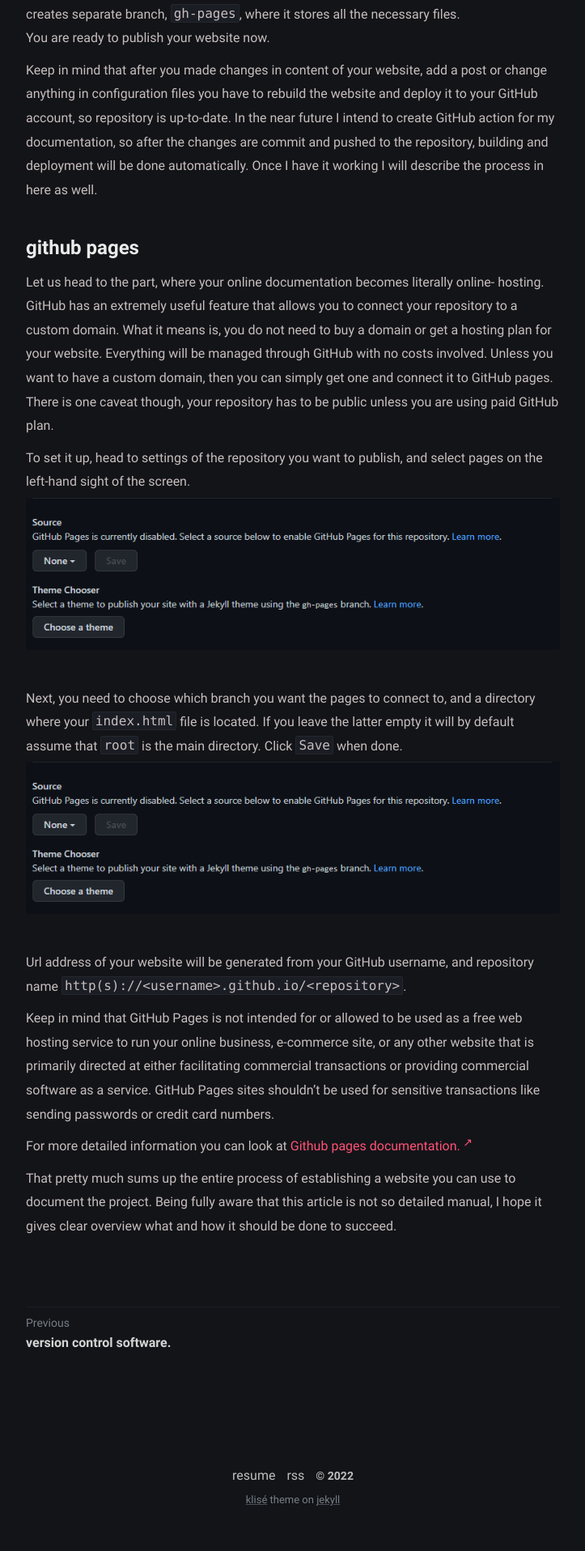
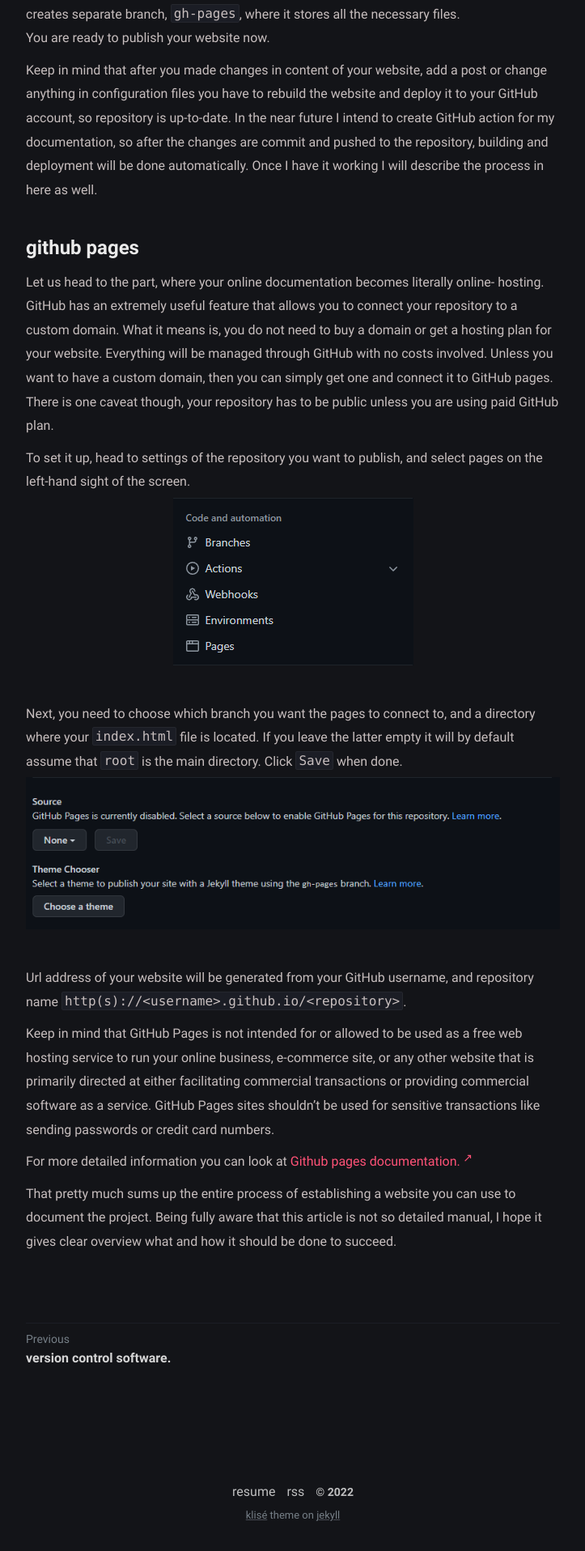
Before and after one commit to furmanp/my-personal-website, a Jekyll site: the page built from _posts/2022-02-15-how-to-document-vba/2022-02-15-how-to-document-vba.md, in a window 1280 px wide. Shown: the part 1784-3700 px from the top of the page at 81% size, without its empty margins (278-1001 px from the left). Built offline with Jekyll 4.4.1, drawn with Linux system fonts in a browser that asks for light colours.

Commit message:
how-to-document-vba

```diff
--- a/_posts/2022-02-15-how-to-document-vba/2022-02-15-how-to-document-vba.md
+++ b/_posts/2022-02-15-how-to-document-vba/2022-02-15-how-to-document-vba.md
@@ -54,7 +54,7 @@ to be public unless you are using paid GitHub plan.
 
 To set it up, head to settings of the repository you want to publish, and select pages on the left-hand sight of the screen.
 <center>
-<img src="https://github.com/furmanp/my-personal-website/blob/master/_posts/2022-02-15-how-to-document-vba/assets/gh_settings.png?raw=true">
+<img src="https://github.com/furmanp/my-personal-website/blob/master/_posts/2022-02-15-how-to-document-vba/assets/gh_pages.png?raw=true">
 </center><br>
 
 Next, you need to choose which branch you want the pages to connect to, and a directory where your `index.html` file is located.
```
